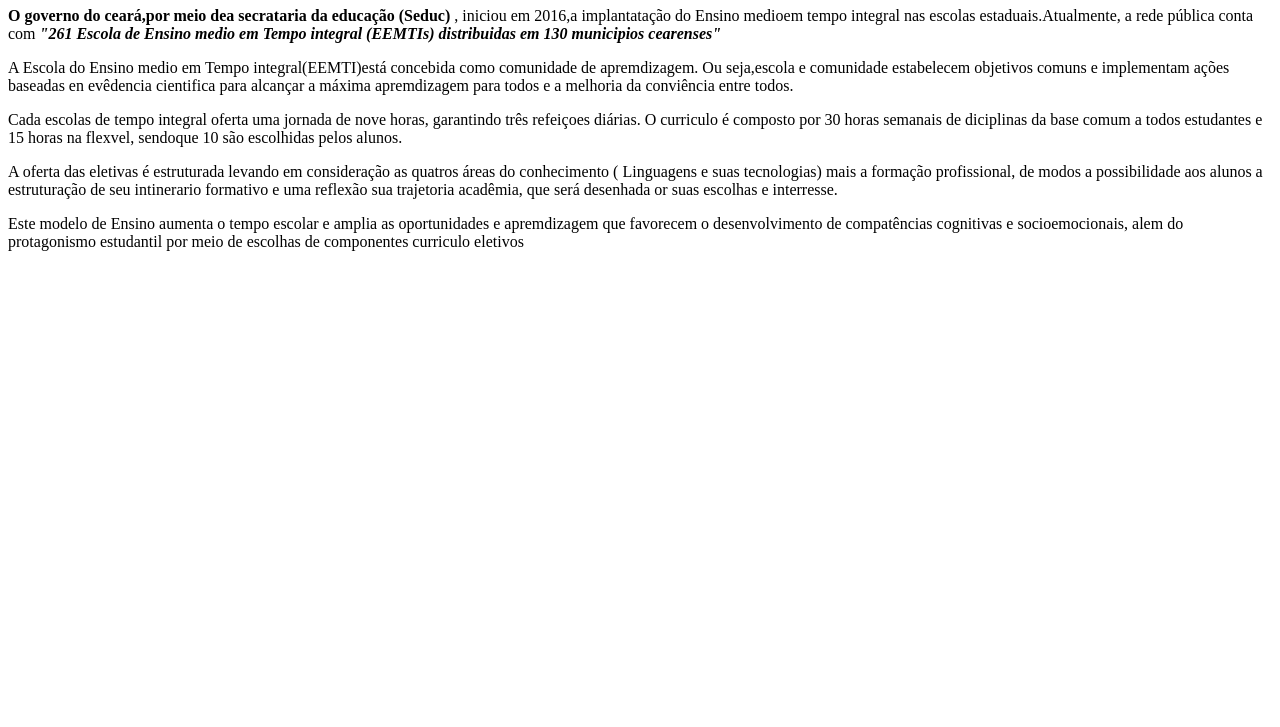
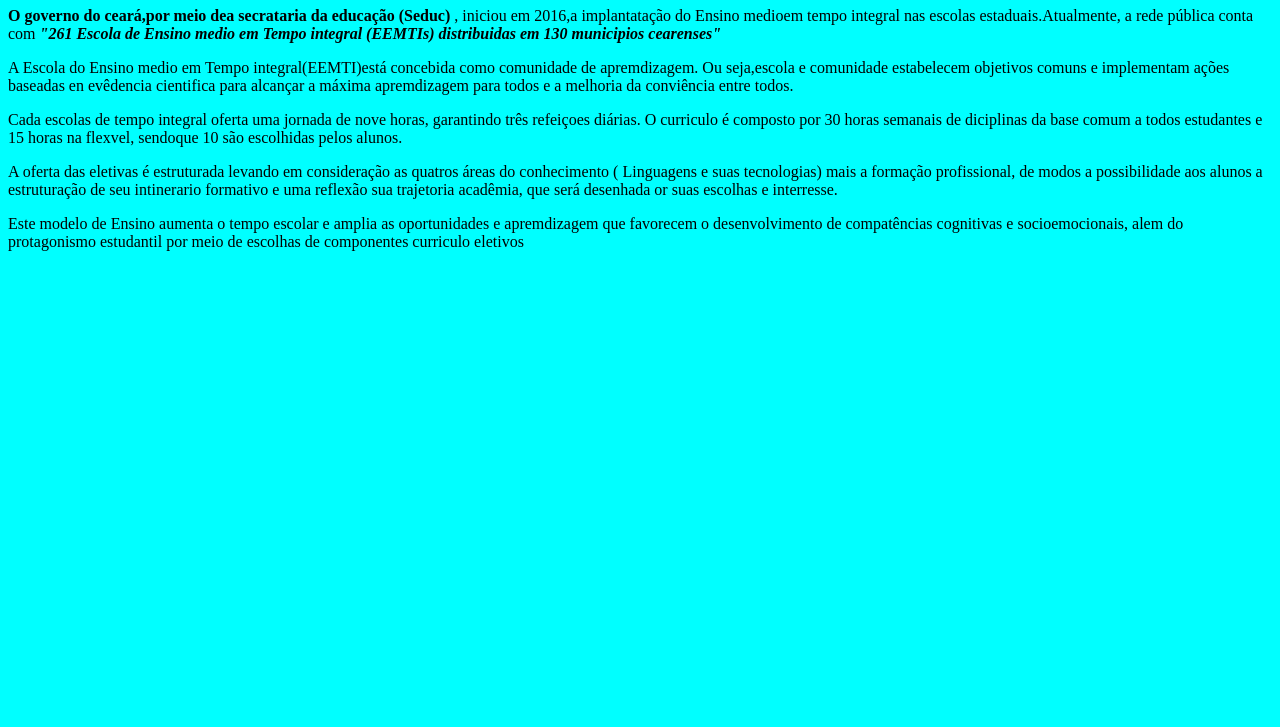
Before and after one commit to henriqueroblox390-ai/juazeiro, a plain HTML site: page index.html in a window 1280 px wide. Shown: the part 73-800 px from the top of the page. Drawn offline with Linux system fonts and the light colour scheme.

Commit message:
v3
add uma cor

```diff
--- a/index.html
+++ b/index.html
@@ -4,6 +4,11 @@
     <meta charset="UTF-8">
     <meta name="viewport" content="width=device-width, initial-scale=1.0">
     <title>Document</title>
+    <style>
+        body{ background-color: aqua;
+
+        }
+    </style>
 </head>
 <body>
     <h1>sobre</h1>
```
